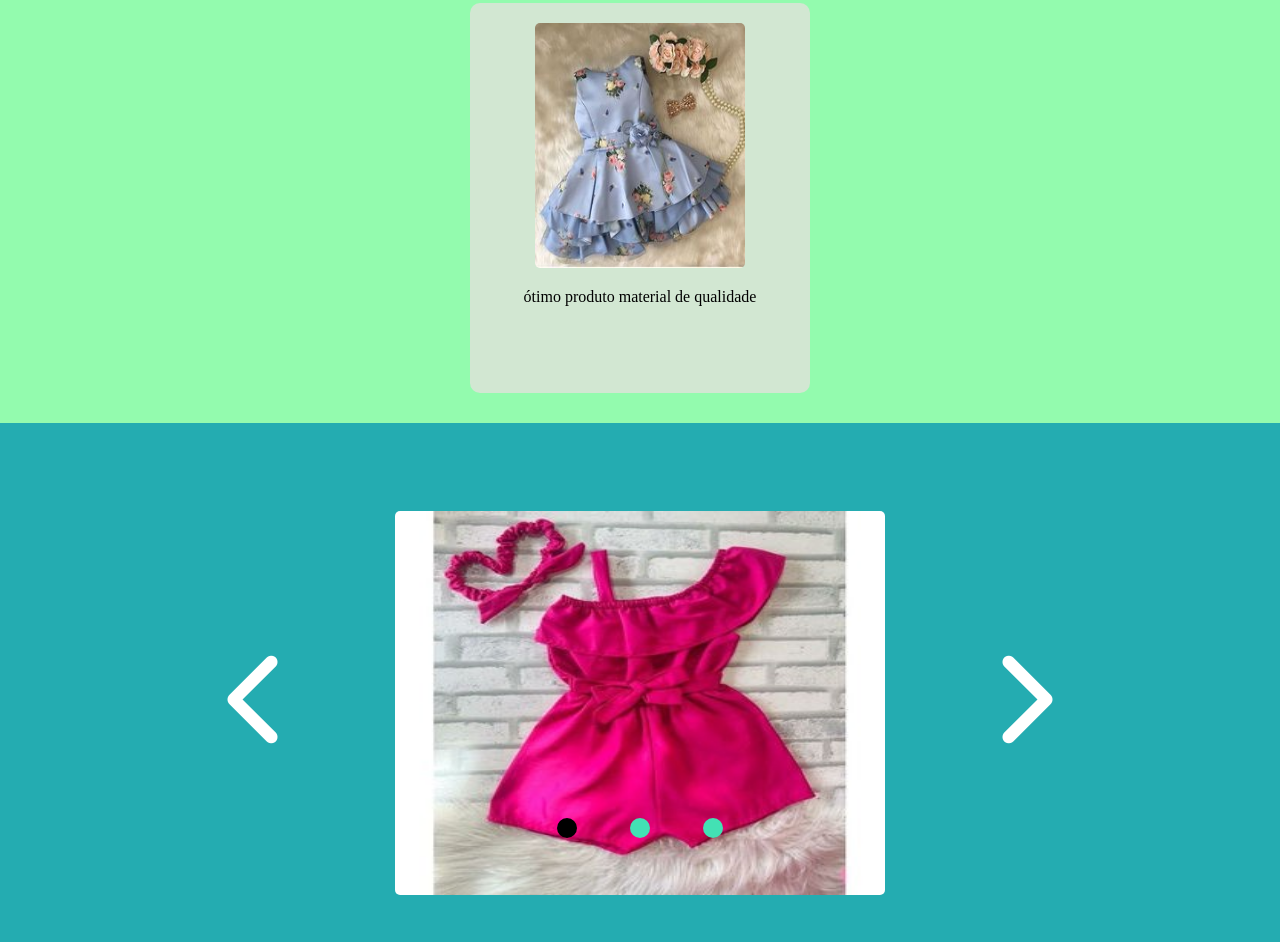
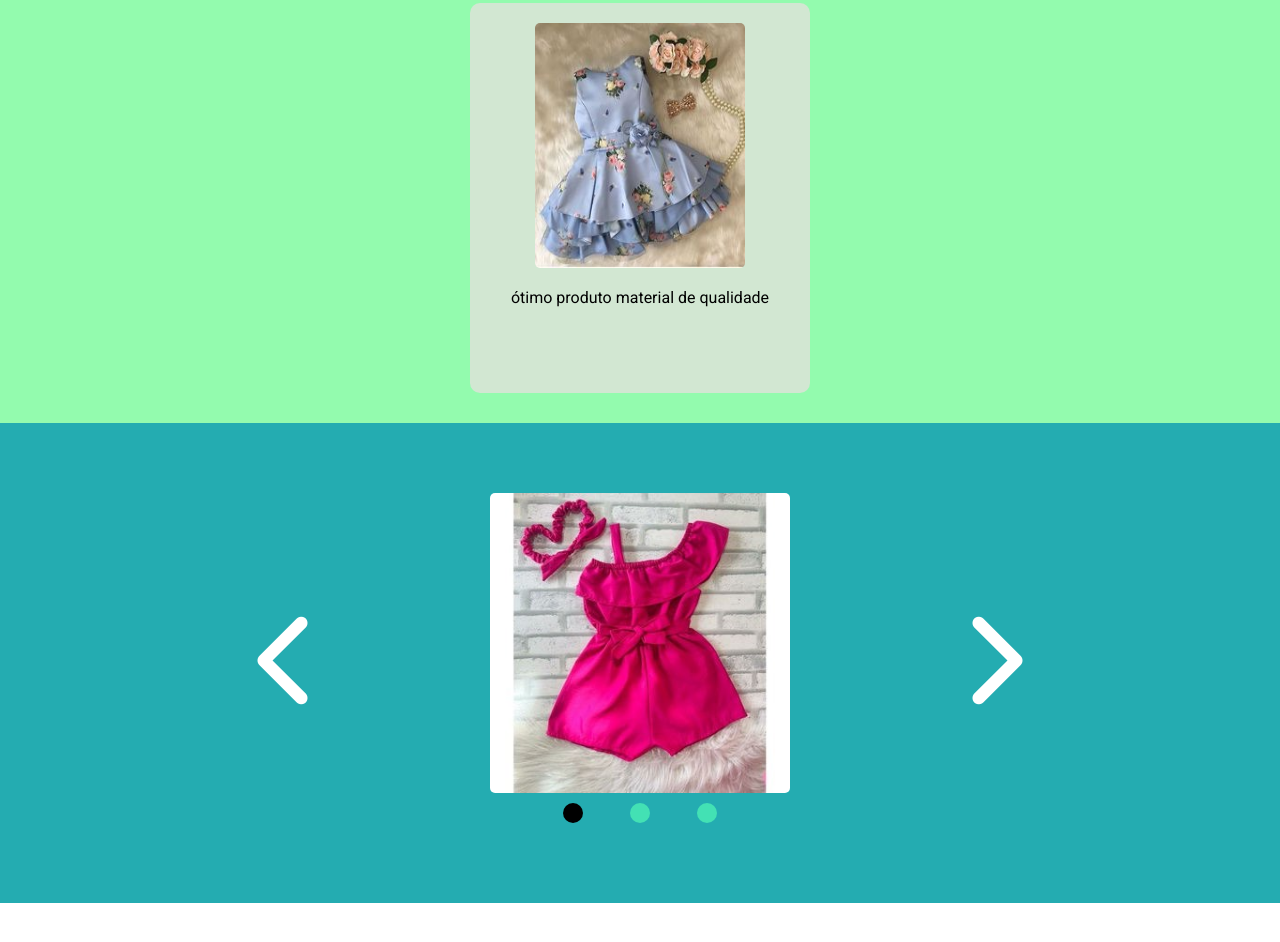
Before and after one commit to ismael008rd/emily_kids, a plain HTML site: page index.html in a window 1280 px wide. Shown: the part 1042-1984 px from the top of the page. After the commit the page ends 1945 px from the top, so only its background shows below. Drawn offline with Linux system fonts and the light colour scheme.

Commit message:
segundo commit

```diff
--- a/style.css
+++ b/style.css
@@ -1,6 +1,9 @@
+@import url('https://fonts.googleapis.com/css2?family=Noto+Serif:ital,wght@0,100;0,200;0,300;0,400;0,500;1,100;1,200;1,300;1,400&family=Poppins:ital,wght@0,100;0,200;0,300;1,100;1,200;1,300&family=Roboto:ital,wght@0,100;0,400;0,700;0,900;1,100;1,400&family=Sarabun:ital,wght@0,200;0,300;0,500;1,100;1,200;1,400;1,500&display=swap');
+
 *{
     padding: 0;
     margin: 0;
+    font-family: 'Roboto', sans-serif;
 
 }
 
@@ -69,7 +72,7 @@ img{
 
 .produtos{
     display: flex;
-    padding: 20px;
+    padding: 20px 0px 20px 0px;
     flex-wrap: wrap;
     justify-content:space-evenly;
     gap: 5px;
@@ -94,7 +97,7 @@ img{
     display: flex;
     width:100%;
 
-    min-height: 70vh;
+    min-height: 60vh;
     align-items: center;
     justify-content: center;
 }
@@ -106,22 +109,28 @@ img{
 
     position: relative;
     display: flex;
+    flex-direction: column;
     align-items: center;
+    align-content: center;
     justify-content: center;
-    width: 700px;
-}
-.container-imgs img{
-    width: 70%;
-    height: 24rem;
-    border-radius: 5px;
-
+    height: 50%;
+    width:50%;
 }
 
 
-.slider{
+
+
+.slider img{
+    width: 300px;
+    height: 300px;
+}
+.slider {
     opacity: 0;
+    width: 300px;
+    height: 300px;
+
     position: absolute;
-    width: 100%;
+
 }
 
 
@@ -141,8 +150,9 @@ img{
 }
 
 .on{
+position: static;
+  opacity: 1;
 
-  opacity: 1;
 }
 
 .caroseul_indicado{
@@ -165,9 +175,7 @@ img{
     background-color: rgb(67, 225, 180);
     border-radius: 50%;
 }
-.container-imgs .caroseul_indicado{
-    margin-bottom:-250px;
-}
+
 .active{
     background-color: black;
 }
```
